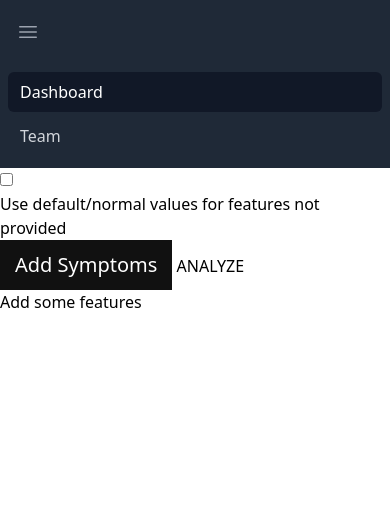
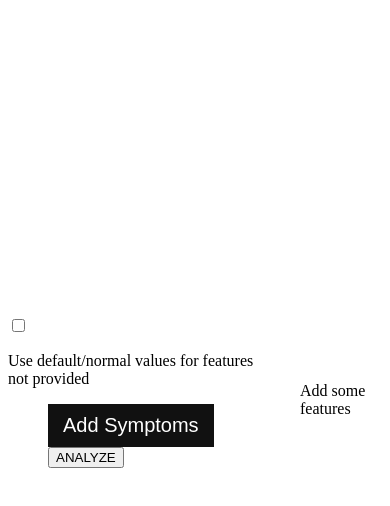
Before and after one commit to EspinosaSalvador/Medical-Appointments, a plain HTML site: page Diagnoster.html in a window 390 px wide. Drawn offline with nearby package versions, Linux system fonts and the light colour scheme.

Commit message:
revert changes from Diagnoster

```diff
--- a/Diagnoster.html
+++ b/Diagnoster.html
@@ -6,73 +6,16 @@
     <meta http-equiv='X-UA-Compatible' content='IE=edge'>
     <title>Diagnoster</title>
     <meta name='viewport' content='width=device-width, initial-scale=1'>
-    <script src="https://cdn.tailwindcss.com"></script>
-    <link rel='stylesheet' type='text/css' media='screen' href='./assets/css/diagnoster.css'>
+    <link rel='stylesheet' type='text/css' media='screen' href='./style.css'>
     <script src="./InitAPI.js" type="module"></script>
+    <!-- <script src="https://cdn.tailwindcss.com"></script> -->
 </head>
 
 <body>
-    <!-- ! Start of Navbar -->
-    <nav class="bg-gray-800">
-        <div class="mx-auto max-w-7xl px-2 sm:px-6 lg:px-8">
-            <div class="relative flex h-16 items-center justify-between">
-                <div class="absolute inset-y-0 left-0 flex items-center sm:hidden">
-                    <!-- ! Mobile menu button-->
-                    <button type="button"
-                        class="inline-flex items-center justify-center rounded-md p-2 text-gray-400 hover:bg-gray-700 hover:text-white focus:outline-none focus:ring-2 focus:ring-inset focus:ring-white"
-                        aria-controls="mobile-menu" aria-expanded="false">
-                        <span class="sr-only">Open main menu</span>
-                        <svg class="block h-6 w-6" xmlns="http://www.w3.org/2000/svg" fill="none" viewBox="0 0 24 24"
-                            stroke-width="1.5" stroke="currentColor" aria-hidden="true">
-                            <path stroke-linecap="round" stroke-linejoin="round"
-                                d="M3.75 6.75h16.5M3.75 12h16.5m-16.5 5.25h16.5" />
-                        </svg>
-                        <svg class="hidden h-6 w-6" xmlns="http://www.w3.org/2000/svg" fill="none" viewBox="0 0 24 24"
-                            stroke-width="1.5" stroke="currentColor" aria-hidden="true">
-                            <path stroke-linecap="round" stroke-linejoin="round" d="M6 18L18 6M6 6l12 12" />
-                        </svg>
-                    </button>
-                </div>
-                <div class="flex flex-1 items-center justify-center sm:items-stretch sm:justify-center hola">
 
-                    <div class="hidden sm:ml-6 sm:block">
-                        <div class="flex space-x-4">
-                            <!-- Current: "bg-gray-900 text-white", Default: "text-gray-300 hover:bg-gray-700 hover:text-white" -->
-                            <a href="./index.html"
-                                class="bg-gray-900 text-white px-3 py-2 rounded-md text-sm font-medium"
-                                aria-current="page" target="_blank">Dashboard</a>
 
-                            <a href="./assets/HTML/team.html"
-                                class="text-gray-300 hover:bg-gray-700 hover:text-white px-3 py-2 rounded-md text-sm font-medium"
-                                target="_blank">Team</a>
-
-                        </div>
-                    </div>
-                </div>
-                <div class="absolute inset-y-0 right-0 flex items-center pr-2 sm:static sm:inset-auto sm:ml-6 sm:pr-0">
-
-                </div>
-            </div>
-        </div>
-        </div>
-
-        <!-- ! Mobile menu, show/hide based on menu state. -->
-        <div class="sm:hidden" id="mobile-menu">
-            <div class="space-y-1 px-2 pt-2 pb-3">
-                <!-- Current: "bg-gray-900 text-white", Default: "text-gray-300 hover:bg-gray-700 hover:text-white" -->
-                <a href="./index.html" class="bg-gray-900 text-white block px-3 py-2 rounded-md text-base font-medium"
-                    aria-current="page">Dashboard</a>
-
-                <a href="./assets/HTML/team.html"
-                    class="text-gray-300 hover:bg-gray-700 hover:text-white block px-3 py-2 rounded-md text-base font-medium">Team</a>
-            </div>
-        </div>
-    </nav>
-
-    <!-- ! End of Navbar -->
-
-    <main class="content">
-        <form class="switch pre-configuration box-pre-config">
+    <main>
+        <form class="switch pre-configuration">
             <input type="checkbox" id="checkbox" value="false" unchecked>
             <span class="slider round"></span>
             <p>Use default/normal values for features not provided
--- a/assets/css/diagnoster.css
+++ /dev/null
@@ -1,86 +0,0 @@
-html {
-    margin: 0px;
-}
-
-header {
-    background: linear-gradient(60deg, darkblue, gray);
-    color: white;
-    width: 100%;
-    height: 40px;
-}
-
-header h2 {
-    margin: 0px;
-}
-
-.sidebar {
-    height: 100%;
-    /* 100% Full-height */
-    width: 0;
-    /* 0 width - change this with JavaScript */
-    position: fixed;
-    /* Stay in place */
-    z-index: 1;
-    /* Stay on top */
-    top: 0;
-    left: 0;
-    background-color: #111;
-    /* Black*/
-    overflow-x: hidden;
-    /* Disable horizontal scroll */
-    padding-top: 60px;
-    /* Place content 60px from the top */
-    transition: 0.5s;
-    /* 0.5 second transition effect to slide in the sidebar */
-}
-
-.sidebar a {
-    padding: 8px 8px 8px 32px;
-    text-decoration: none;
-    font-size: 25px;
-    color: #818181;
-    display: block;
-    transition: 0.3s;
-}
-
-.sidebar a:hover {
-    color: #f1f1f1;
-}
-
-.sidebar .closebtn {
-    position: sticky;
-    top: 0;
-    right: 25px;
-    width: 42%;
-    font-size: 36px;
-    margin-left: 89%;
-}
-
-.openbtn {
-    font-size: 20px;
-    cursor: pointer;
-    background-color: #111;
-    color: white;
-    padding: 10px 15px;
-    border: none;
-}
-
-.openbtn:hover {
-    background-color: #444;
-}
-
-#main {
-    transition: margin-left .5s;
-    /* If you want a transition effect */
-    padding: 20px;
-}
-
-@media screen and (max-height: 450px) {
-    .sidebar {
-        padding-top: 15px;
-    }
-
-    .sidebar a {
-        font-size: 18px;
-    }
-}
```
